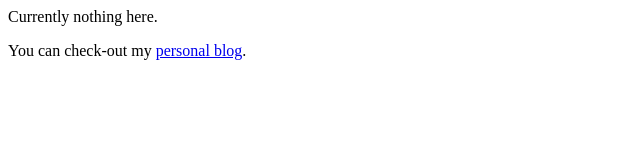
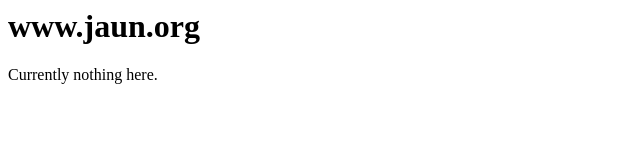
Before and after one commit to olijaun/www.jaun.org, a plain HTML site: page index.html in a window 1280 px wide. Shown: the whole page, without its empty margins (0-640 px from the left). Drawn offline with Linux system fonts and the light colour scheme.

Commit message:
Update index.html

```diff
--- a/index.html
+++ b/index.html
@@ -5,11 +5,9 @@
 </head>
 
 <body>
+  <h1>www.jaun.org</h1>
 <p>
 Currently nothing here.
-</p>
-<p>
-You can check-out my <a href="oliver.jaun.org">personal blog</a>.
 </p>
 </body>
 
```
